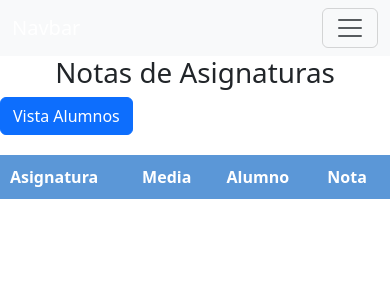
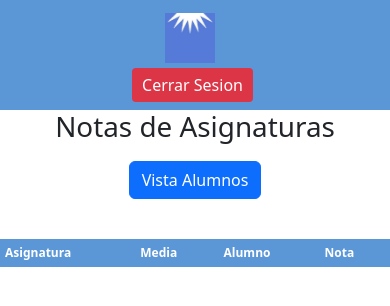
Before and after one commit to AngelCampsRuiz/Gesti--Notes, a PHP site: page /view/vistaNotas.php in a window 390 px wide. Shown: the top 306 px of the page. Run offline with PHP 8.4, Linux system fonts and the light colour scheme; a user stored in the database is signed in; data comes from the database, SQL or seed files in the repository; data that the repository does not hold is empty.

Commit message:
responsive vistaNotas - Àngel

```diff
--- /dev/null
+++ b/css/vistaNotas.css
@@ -0,0 +1,101 @@
+/* Estilos generales */
+body {
+    font-family: Arial, sans-serif;
+    background-color: #f4f4f4;
+    margin: 0;
+    padding: 0;
+    overflow-y: auto;
+}
+
+/* Barra de navegación */
+.navbar {
+    display: flex;
+    justify-content: space-between;
+    align-items: center;
+    padding: 5px 10px;
+    background-color: #5b97d7;
+}
+
+.navbar .navbar-brand,
+.navbar .nav-link {
+    color: white;
+}
+
+.navbar .btn {
+    margin-right: 5px;
+    background-color: #dc3545;
+    color: white;
+    border: none;
+    border-radius: 4px;
+    padding: 5px 10px;
+    cursor: pointer;
+}
+
+.navbar .btn:hover {
+    background-color: #c82333;
+}
+
+/* Título y botones */
+h1 {
+    text-align: center;
+    margin-top: 30px;
+    margin-bottom: 20px;
+}
+
+.buttons-container {
+    display: flex;
+    justify-content: center;
+    margin-bottom: 30px;
+    flex-wrap: wrap;
+}
+
+.buttons-container a {
+    margin: 10px;
+}
+
+/* Tabla de notas */
+table {
+    width: 90%;
+    max-width: 1000px;
+    border-collapse: collapse;
+    margin: 20px auto;
+}
+
+th, td {
+    padding: 10px;
+    text-align: left;
+}
+
+th {
+    background-color: #5b97d7;
+    color: white;
+}
+
+/* Media Queries para dispositivos móviles */
+@media (max-width: 480px) {
+    .navbar {
+        flex-direction: column;
+        align-items: center;
+    }
+
+    .buttons-container {
+        flex-direction: column;
+        align-items: center;
+    }
+
+    table {
+        width: 100%;
+        font-size: 12px;
+    }
+
+    th, td {
+        padding: 5px;
+        text-align: center;
+    }
+}
+
+#logo {
+    max-width: 50px;
+    height: auto;
+    margin-left: 5px; /* Mismo margen en todos los lados */
+}
--- a/view/vistaNotas.php
+++ b/view/vistaNotas.php
@@ -24,29 +24,23 @@
 <head>
     <meta charset="UTF-8">
     <meta name="viewport" content="width=device-width, initial-scale=1.0">
-    <link rel="stylesheet" href="../css/styles.css">
+    <link rel="stylesheet" href="../css/vistaNotas.css">
     <link href="https://cdn.jsdelivr.net/npm/bootstrap@5.3.3/dist/css/bootstrap.min.css" rel="stylesheet" integrity="sha384-QWTKZyjpPEjISv5WaRU9OFeRpok6YctnYmDr5pNlyT2bRjXh0JMhjY6hW+ALEwIH" crossorigin="anonymous">
-    <title>Document</title>
+    <title>Notas de Asignaturas</title>
 </head>
 <body>
-<nav class="navbar navbar-expand-lg bg-body-tertiary">
-        <div class="container-fluid">
-            <a class="navbar-brand" href="#">Navbar</a>
-            <button class="navbar-toggler" type="button" data-bs-toggle="collapse" data-bs-target="#navbarSupportedContent" aria-controls="navbarSupportedContent" aria-expanded="false" aria-label="Toggle navigation">
-                <span class="navbar-toggler-icon"></span>
-            </button>
-            <div class="collapse navbar-collapse" id="navbarSupportedContent">
-                <ul class="navbar-nav me-auto mb-2 mb-lg-0">
-                    <li class="nav-item">
-                        <a class="nav-link active" aria-current="page" href="vistaNotas.php?asignatura">Media Asignaturas</a>
-                    </li>
-                </ul>
+<nav class="navbar">
+    <a class="navbar-brand" href="#">
+        <img src="../img/LogoEscuela.jpeg" alt="Logo" id="logo">
+    </a>
     <a href="cerrarSesion.php"><button class='btn btn-danger'>Cerrar Sesion</button></a>
+</nav>
+
+<h1>Notas de Asignaturas</h1>
+<div class="buttons-container">
+    <a href="gestionUsers.php"><button class="btn btn-primary">Vista Alumnos</button></a>
 </div>
-        </div>
-    </nav>
-    <h1>Notas de Asignaturas</h1>
-    <a href="gestionUsers.php"><button class="btn btn-primary">Vista Alumnos</button></a>
+
 <?php
     require_once '../process/filtrosNotas.php';
         if($resultNotasAlumnos){
```
Lines whose indentation alone changed are shown as unchanged.
